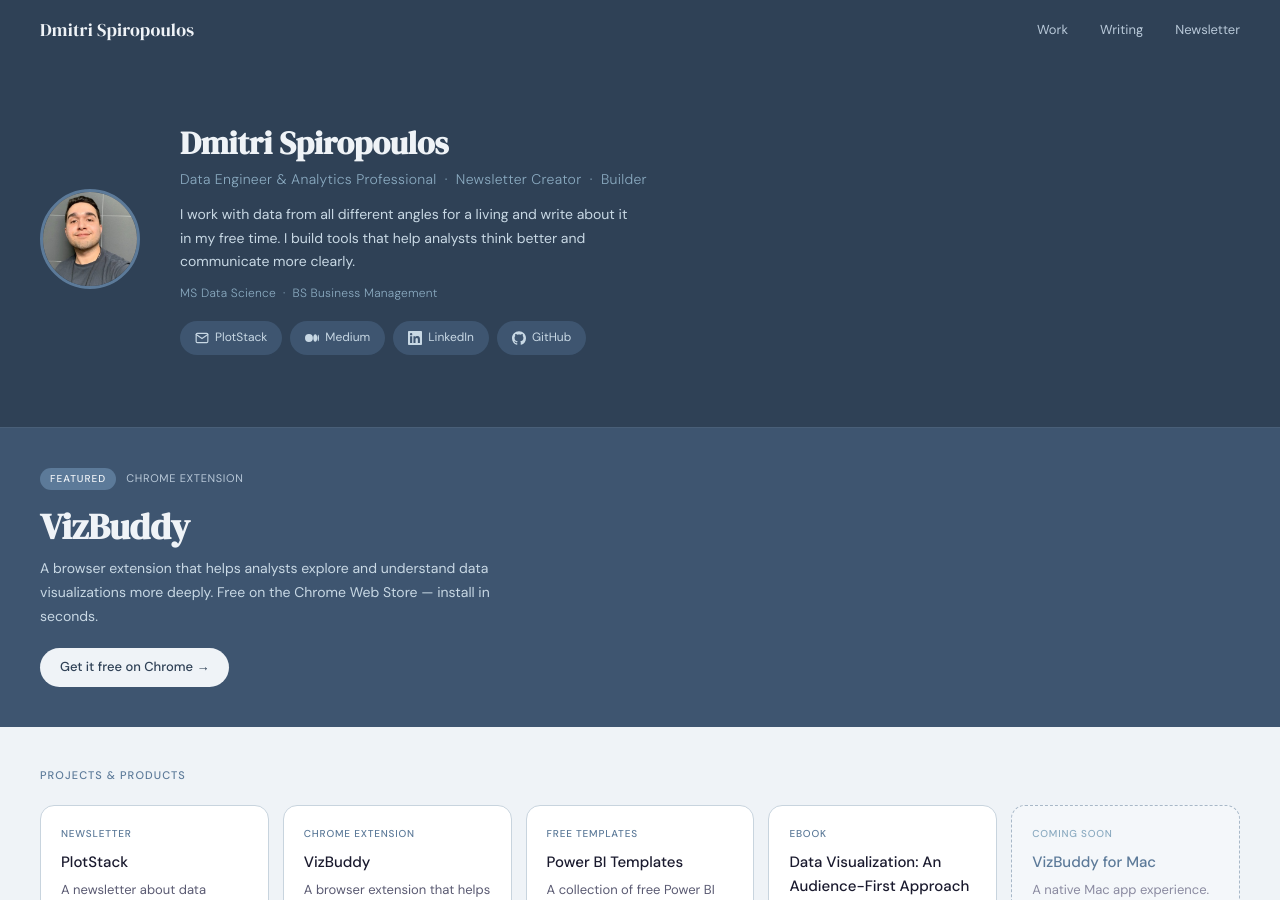
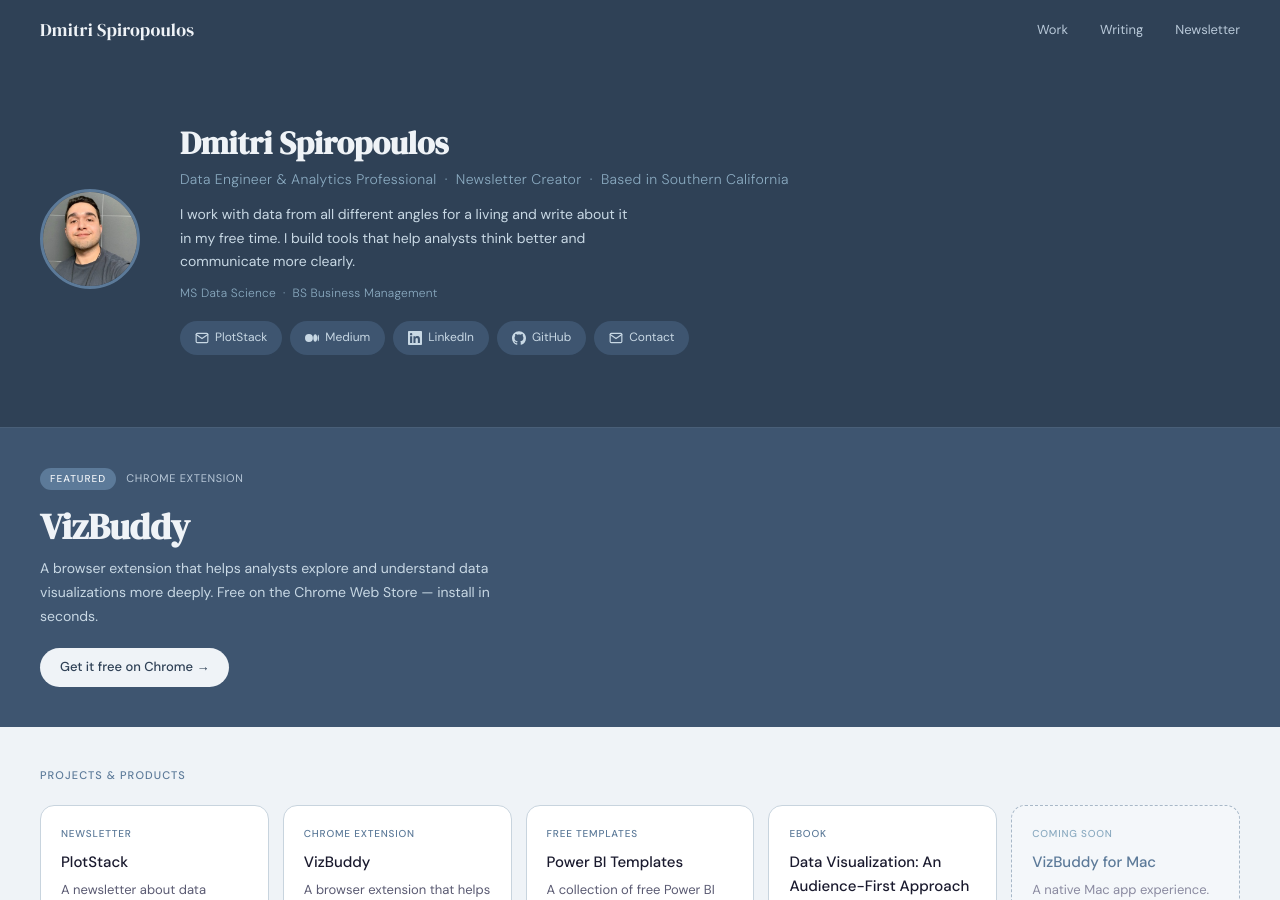
Before and after one commit to Djonathon/Djonathon.github.io, a Jekyll site: the page built from index.html, in a window 1280 px wide and 900 px high. Built offline with Jekyll 4.4.1, drawn with Linux system fonts in a browser that asks for light colours.

Commit message:
Add contact email pill and update location in hero
Co-Authored-By: Claude Sonnet 4.6 <noreply@anthropic.com>

```diff
--- a/index.html
+++ b/index.html
@@ -11,7 +11,7 @@ layout: default
   />
   <div class="hero-text">
     <h1 class="hero-name">Dmitri Spiropoulos</h1>
-    <p class="hero-title">Data Engineer &amp; Analytics Professional &nbsp;·&nbsp; Newsletter Creator &nbsp;·&nbsp; Builder</p>
+    <p class="hero-title">Data Engineer &amp; Analytics Professional &nbsp;·&nbsp; Newsletter Creator &nbsp;·&nbsp; Based in Southern California</p>
     <p class="hero-bio">
       I work with data from all different angles for a living and write about it in my free time. I build tools that help analysts think better and communicate more clearly.
     </p>
@@ -32,6 +32,10 @@ layout: default
       <a href="https://github.com/Djonathon" target="_blank" rel="noopener" class="hero-link">
         <svg viewBox="0 0 24 24" fill="currentColor" aria-hidden="true"><path d="M12 .297c-6.63 0-12 5.373-12 12 0 5.303 3.438 9.8 8.205 11.385.6.113.82-.258.82-.577 0-.285-.01-1.04-.015-2.04-3.338.724-4.042-1.61-4.042-1.61C4.422 18.07 3.633 17.7 3.633 17.7c-1.087-.744.084-.729.084-.729 1.205.084 1.838 1.236 1.838 1.236 1.07 1.835 2.809 1.305 3.495.998.108-.776.417-1.305.76-1.605-2.665-.3-5.466-1.332-5.466-5.93 0-1.31.465-2.38 1.235-3.22-.135-.303-.54-1.523.105-3.176 0 0 1.005-.322 3.3 1.23.96-.267 1.98-.399 3-.405 1.02.006 2.04.138 3 .405 2.28-1.552 3.285-1.23 3.285-1.23.645 1.653.24 2.873.12 3.176.765.84 1.23 1.91 1.23 3.22 0 4.61-2.805 5.625-5.475 5.92.42.36.81 1.096.81 2.22 0 1.606-.015 2.896-.015 3.286 0 .315.21.69.825.57C20.565 22.092 24 17.592 24 12.297c0-6.627-5.373-12-12-12"/></svg>
         GitHub
+      </a>
+      <a href="mailto:hello@plotstack.dev" class="hero-link">
+        <svg viewBox="0 0 24 24" fill="none" stroke="currentColor" stroke-width="2" stroke-linecap="round" stroke-linejoin="round" aria-hidden="true"><path d="M4 4h16c1.1 0 2 .9 2 2v12c0 1.1-.9 2-2 2H4c-1.1 0-2-.9-2-2V6c0-1.1.9-2 2-2z"/><polyline points="22,6 12,13 2,6"/></svg>
+        Contact
       </a>
     </div>
   </div>
```
